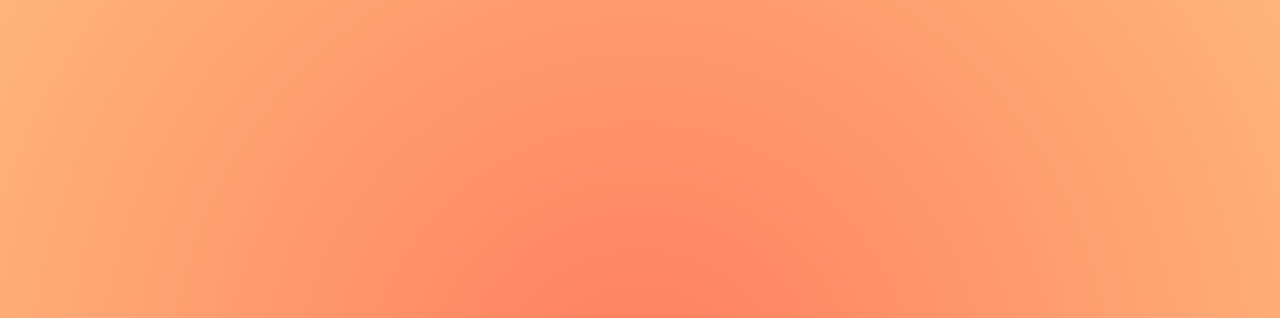
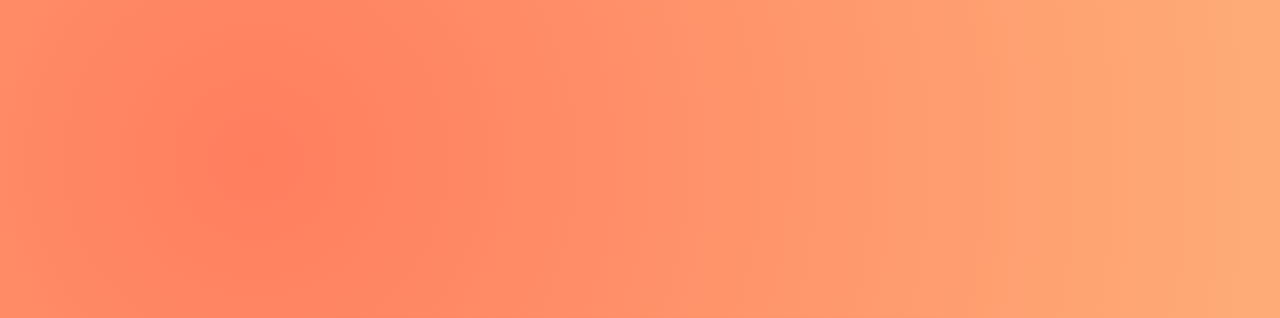
Before and after one commit to redwood101020/redwood101020, a plain HTML site: page index.html in a window 1280 px wide. Shown: the top 318 px of the page. Drawn offline with Linux system fonts and the light colour scheme.

Commit message:
Update index.html

```diff
--- a/index.html
+++ b/index.html
@@ -8,7 +8,7 @@
     <style>
         body {
             font-family: Arial, sans-serif;
-            background: radial-gradient(circle, #ff7e5f, #feb47b); /* Gradient circle background */
+            background: radial-gradient(circle at 20% 20%, #ff7e5f, #feb47b); /* Adjusted position */
             margin: 0;
             padding: 0;
             display: flex;
```
